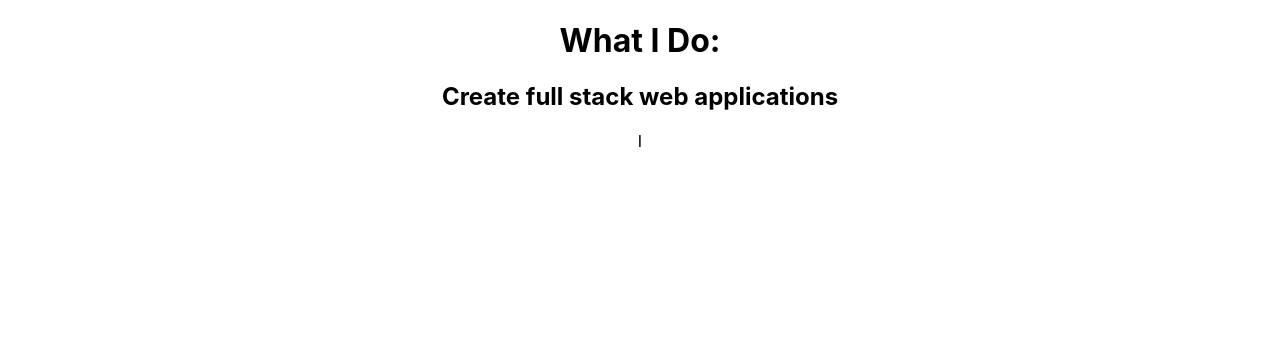
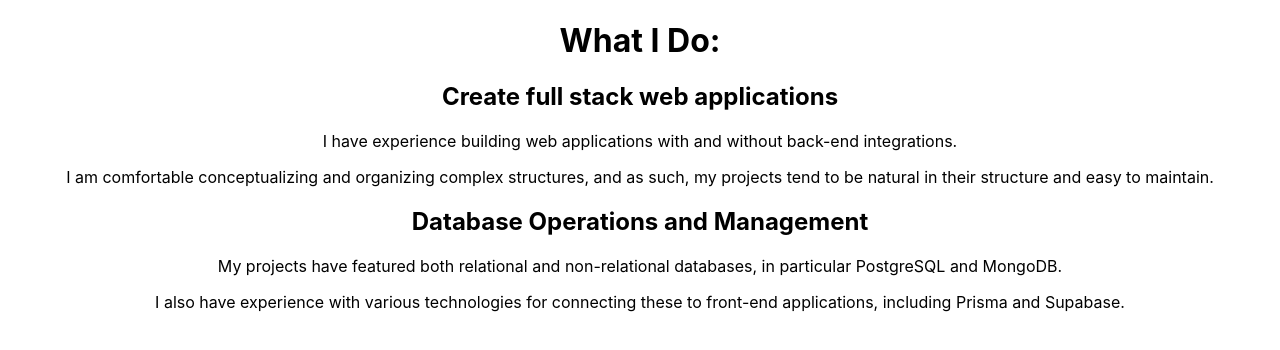
Before and after one commit to innocuous-symmetry/about-mikayla, a React (Create React App) app: page /projects in a window 1280 px wide. Shown: the top 350 px of the page. Built offline with nearby package versions, Linux system fonts and the light colour scheme.

Commit message:
writing in some content

```diff
--- a/src/App.js
+++ b/src/App.js
@@ -1,6 +1,9 @@
 import { BrowserRouter, Routes, Route } from 'react-router-dom';
 import Welcome from './pages/Welcome';
 import Projects from './pages/Projects';
+import Technologies from './pages/Technologies';
+import Links from './pages/Links';
+import InProgress from './pages/InProgress';
 import './App.css';
 
 function App() {
@@ -10,6 +13,9 @@ function App() {
           <Routes>
             <Route path='/' element={<Welcome />} />
             <Route path='/projects' element={<Projects />} />
+            <Route path='/in-progress' element={<InProgress />} />
+            <Route path='/technologies' element={<Technologies />} />
+            <Route path='/links' element={<Links />} />
           </Routes>
       </BrowserRouter>
     </div>
--- a/src/pages/InProgress.js
+++ b/src/pages/InProgress.js
@@ -0,0 +1,6 @@
+export default function InProgress() {
+    return (
+        <>
+        </>
+    )
+}
--- a/src/pages/Links.js
+++ b/src/pages/Links.js
@@ -0,0 +1,21 @@
+export default function Links() {
+    return (
+        <div className='Links page'>
+            <h1>Find more about my work at the links below!</h1>
+
+            <div className="gallery">
+                <div className="card">
+                    {/* An image here for a Github logo? */}
+                    <a href="https://github.com/innocuous-symmetry">My Github</a>
+                </div>
+                <div className="card">
+                    {/* LinkedIn image? */}
+                    <a href="https://www.linkedin.com/in/mikayla-dobson/">My LinkedIn Profile</a>
+                </div>
+                <div className="card">
+                    <a href="https://codepen.io/innocuous-symmetry">My CodePen</a>
+                </div>
+            </div>
+        </div>
+    )
+}
--- a/src/pages/Projects.js
+++ b/src/pages/Projects.js
@@ -3,8 +3,18 @@ export default function Projects() {
         <>
         <h1>What I Do:</h1>
 
-        <h2>Create full stack web applications</h2>
-        <p>I </p>
+        <section>
+            <h2>Create full stack web applications</h2>
+            <p>I have experience building web applications with and without back-end integrations.</p>
+            <p>I am comfortable conceptualizing and organizing complex structures, and as such, my projects tend to be natural in their structure and easy to maintain.</p>
+        </section>
+
+        <section>
+            <h2>Database Operations and Management</h2>
+            <p>My projects have featured both relational and non-relational databases, in particular PostgreSQL and MongoDB.</p>
+            <p>I also have experience with various technologies for connecting these to front-end applications, including Prisma and Supabase.</p>
+        </section>
+
         </>
     )
 }
--- a/src/pages/Technologies.js
+++ b/src/pages/Technologies.js
@@ -0,0 +1,6 @@
+export default function Technologies() {
+    return (
+        <>
+        </>
+    )
+}
```
